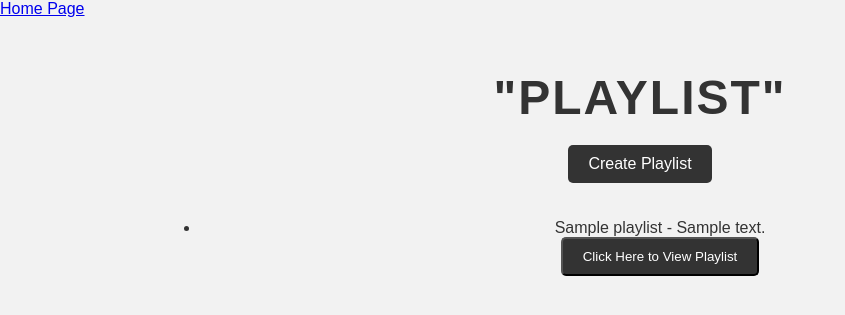
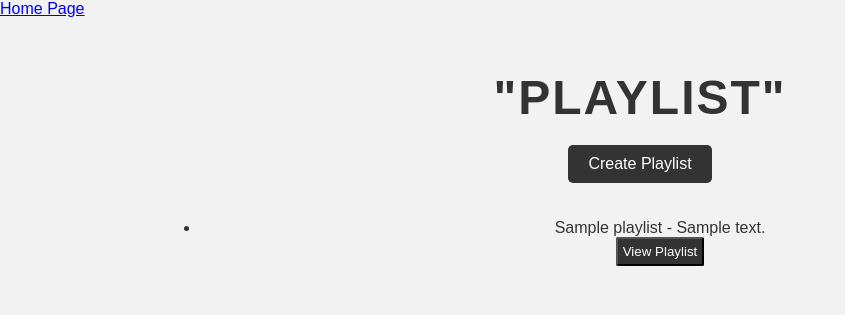
Before and after one commit to tmaricic1/FatEar, a Flask app: page /playlist in a window 1280 px wide. Shown: the top 315 px of the page, without its empty margins (0-845 px from the left). Run offline with Flask 3, Linux system fonts and the light colour scheme; the visitor is signed in with stand-in values (Sample User, id 1); tables that the repository leaves empty or names only in its code hold one stand-in row (values such as "Sample post").

Commit message:
playlist display page is now working

```diff
--- a/init1.py
+++ b/init1.py
@@ -317,7 +317,14 @@ def user_playlists():
 
 @app.route('/playlistdisplay', methods=['GET', 'POST'])
 def playlistdisplay():
-    return render_template('playlistdisplay.html')
+    # Retrieve the songs on the specified playlist for the specified user from the database
+    cursor = conn.cursor()
+    playlist = request.form["take_to_plist"]
+    query = "SELECT song.title FROM songInPlaylist NATURAL JOIN song WHERE songInPlaylist.pName = %s"
+    cursor.execute(query, playlist)
+    songs = cursor.fetchall()
+    cursor.close()
+    return render_template('playlistdisplay.html',songs = songs)
 
 @app.route('/logout')
 def logout():
--- a/templates/playlist.html
+++ b/templates/playlist.html
@@ -34,6 +34,15 @@
         text-decoration: none;
         margin-bottom: 20px;
       }
+      .smallbutton {
+        display: inline-block;
+        background-color: #333;
+        color: #fff;
+        padding: 5px 5px;
+        border-radius: 2px;
+        text-decoration: none;
+        margin-bottom: 5px;
+      }
       .button:hover {
         background-color: #666;
       }
@@ -49,9 +58,9 @@
         {% for line in playlists %}
           <li>{{ line.pName }} - {{ line.description }}</li>
 
-        <form action="/playlistdisplay" method="post">
-          <input type="hidden" name="button_clicked" value= "{{pName}}">
-          <button class = "button" type="submit" >Click Here to View Playlist</button>
+        <form action="/playlistdisplay"  name="take_to_plist" method="post">
+          <input type="hidden" name="take_to_plist" value="{{line.pName}}">
+          <button class = "smallbutton" type="submit" >View Playlist</button>
         {% endfor %}
         </form>
       </ul>
--- a/templates/playlistdisplay.html
+++ b/templates/playlistdisplay.html
@@ -46,8 +46,8 @@
       <a href="/playlist" class="button">Go Back to Playlist Page</a>
       <!-- Add your content here -->
       <ul>
-        {% for line in playlists %}
-          <li>{{ line.pName }} - {{ line.description }}</li>
+        {% for line in songs %}
+          <li>{{ line.title }}</li>
         {% endfor %}
       </ul>
     </div>
```
